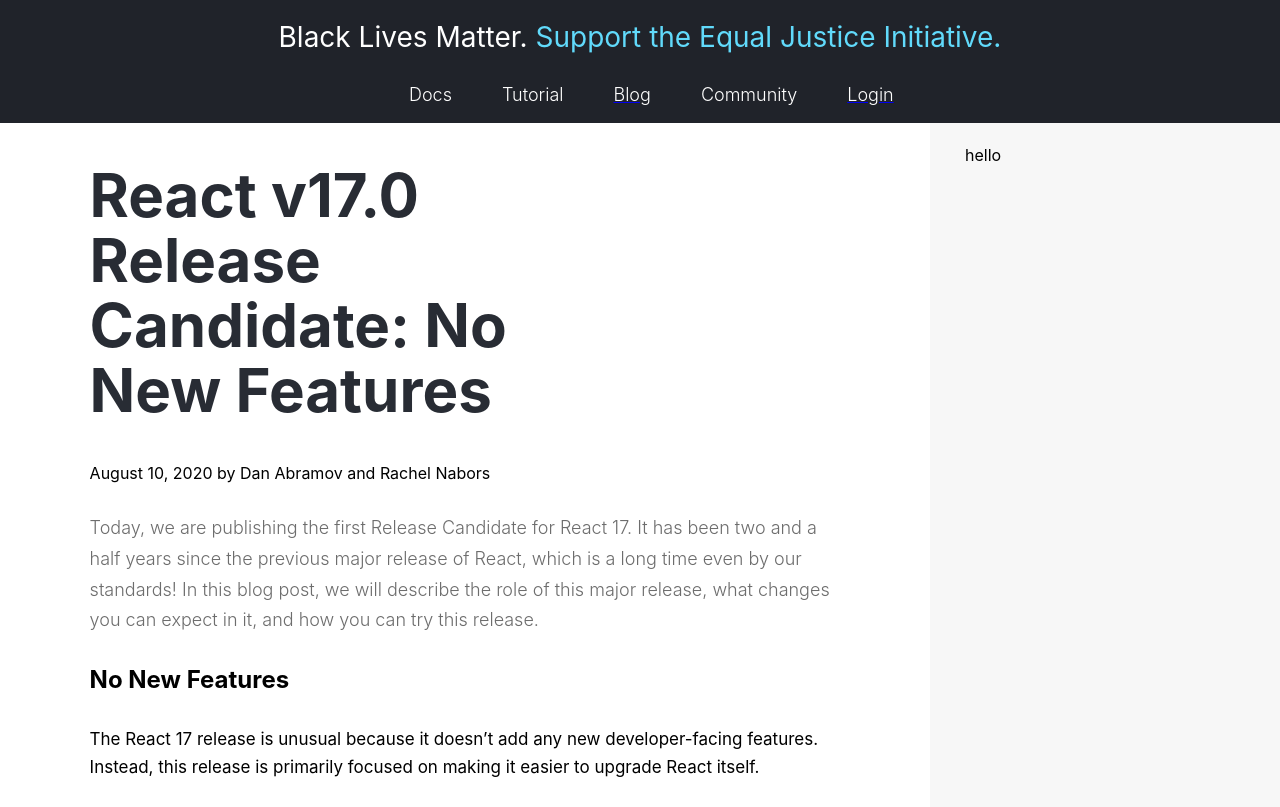
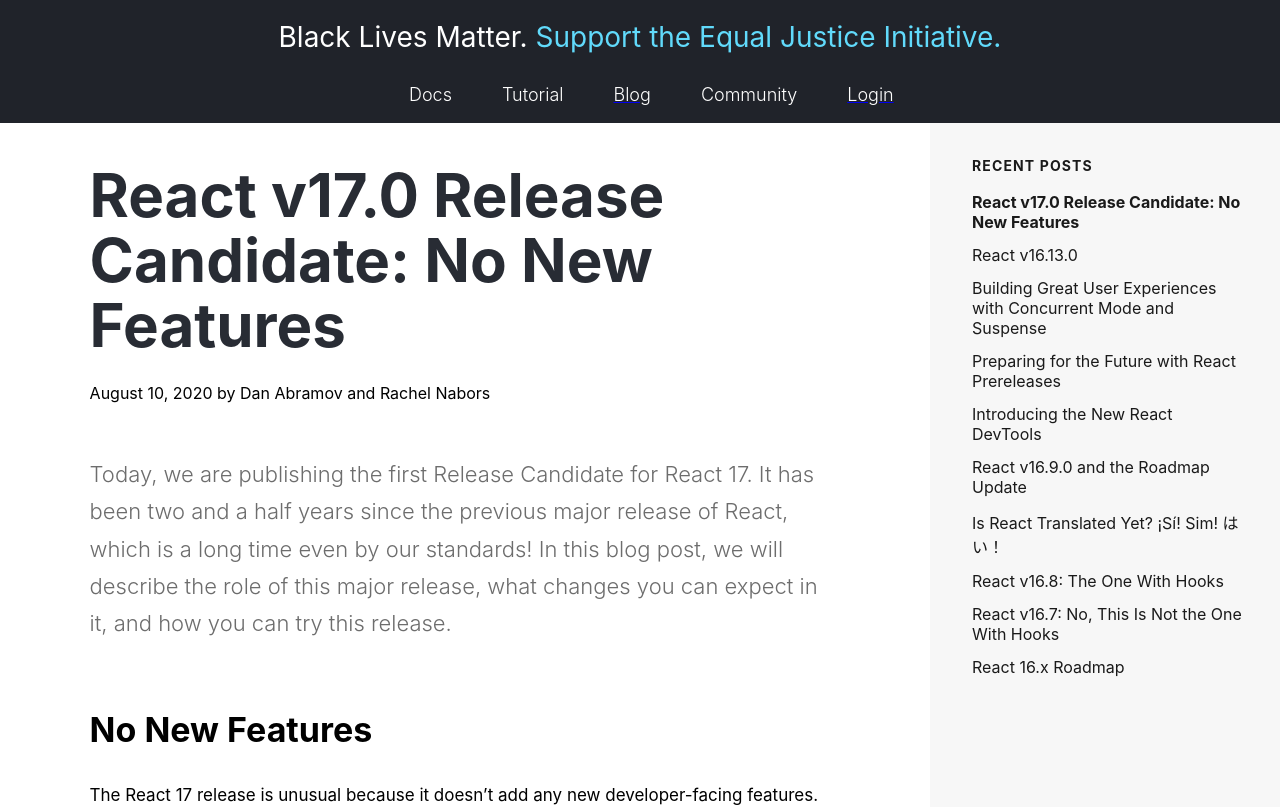
Before and after one commit to FareenaEhtesham/React-Assignment-UIT-, a React (Create React App) app in the folder challenges/: page /blog in a window 1280 px wide. Shown: the top 807 px of the page. Built offline with nearby package versions, Linux system fonts and the light colour scheme.

Commit message:
styling in blog_Page

```diff
--- a/challenges/src/Component/blog_page.css
+++ b/challenges/src/Component/blog_page.css
@@ -17,13 +17,13 @@
   line-height: 65px;
   font-weight: 700;
   margin: 0.67em 0;
-  width: 70%;
 }
 .starting > p {
-  margin-bottom: 4%;
+  margin-bottom: 9%;
+  margin-top: -2%;
 }
 .para {
-  font-size: 18px;
+  font-size: 22px;
   font-weight: 300;
   color: #6d6d6d;
   line-height: 1.7;
@@ -31,7 +31,7 @@
 .articles > h2 {
   line-height: 1.2;
   margin-top: 20px;
-  font-size: 1.5em;
+  font-size: 34px;
   font-weight: bold;
 }
 .articles > p {
@@ -51,3 +51,25 @@
   padding-right: 10%;
   padding-top: 10%;
 }
+.layer > h2 {
+  color: rgb(26, 26, 26);
+  padding-right: 7px;
+  padding-left: 7px;
+  font-size: 14px;
+  font-weight: 700;
+  line-height: 3;
+  letter-spacing: 0.08em;
+}
+.points {
+  color: rgb(26, 26, 26);
+  display: inline-block;
+  margin-top: 5px;
+  border-bottom: 8px solid transparent;
+  margin-top: 5px;
+}
+ul li {
+  padding-left: 7px;
+}
+li {
+  cursor: pointer;
+}
--- a/challenges/src/Component/blog_page.jsx
+++ b/challenges/src/Component/blog_page.jsx
@@ -48,7 +48,31 @@
       </div>
 
       <div className="sideBar">
-        <div className="layer">hello</div>
+        <div className="layer">
+          <h2>RECENT POSTS</h2>
+          <ul>
+            <li style={{ fontWeight: "bold" }} className="points">
+              React v17.0 Release Candidate: No New Features
+            </li>
+            <li className="points">React v16.13.0</li>
+            <li className="points">
+              Building Great User Experiences with Concurrent Mode and Suspense
+            </li>
+            <li className="points">
+              Preparing for the Future with React Prereleases
+            </li>
+            <li className="points">Introducing the New React DevTools</li>
+            <li className="points">React v16.9.0 and the Roadmap Update</li>
+            <li className="points">
+              Is React Translated Yet? ¡Sí! Sim! はい！
+            </li>
+            <li className="points">React v16.8: The One With Hooks</li>
+            <li className="points">
+              React v16.7: No, This Is Not the One With Hooks
+            </li>
+            <li className="points">React 16.x Roadmap</li>
+          </ul>
+        </div>
       </div>
     </div>
   );
```
